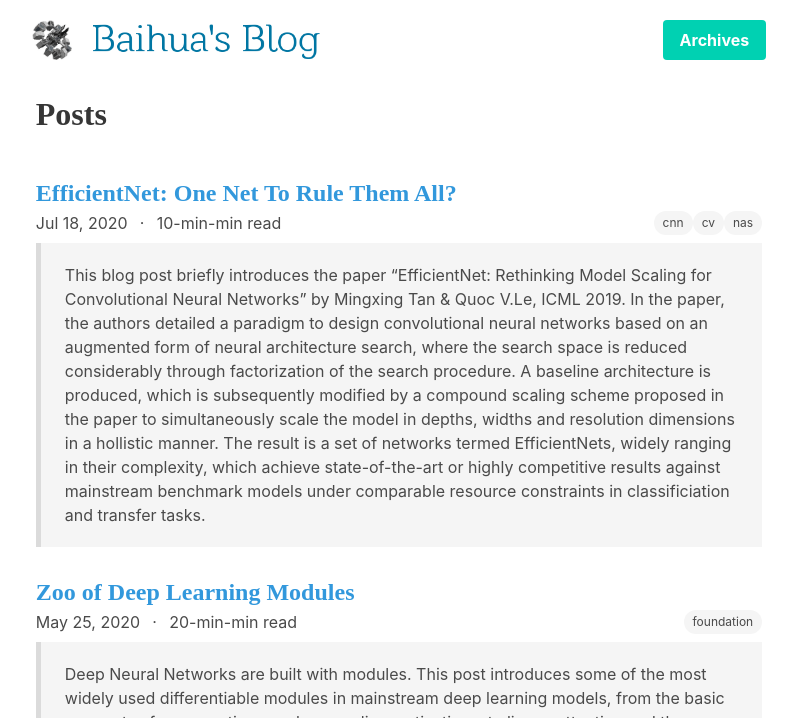
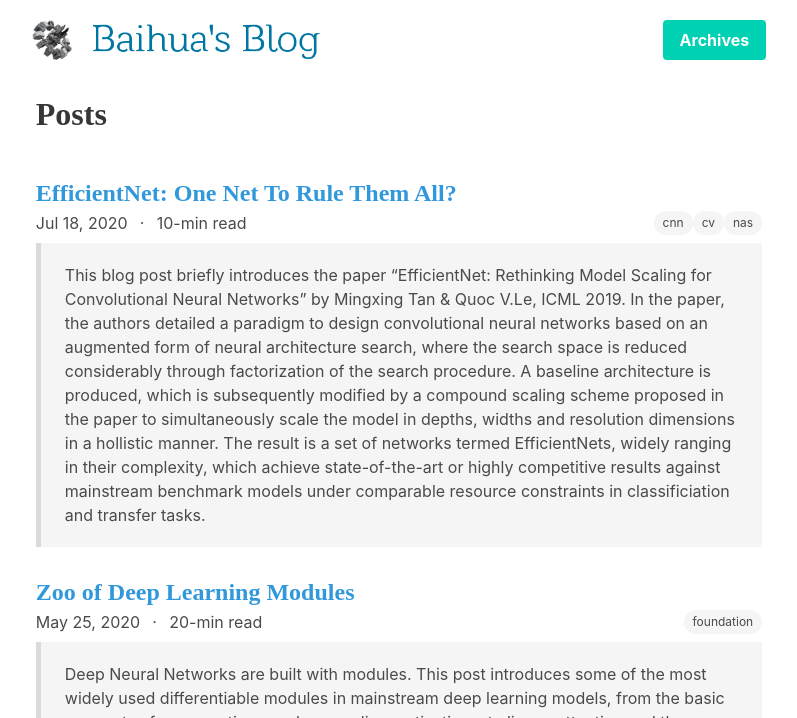
Before and after one commit to baihuaxie/baihuaxie.github.io, a Jekyll site: the page built from index.md, in a window 1280 px wide. Shown: the top 718 px of the page, without its empty margins (241-1038 px from the left). Built offline with Jekyll 4.4.1, drawn with Linux system fonts in a browser that asks for light colours.

Commit message:
07/20: fix post listing 'min read' display

```diff
--- a/_layouts/home.html
+++ b/_layouts/home.html
@@ -24,7 +24,7 @@ layout: default
           </div>
           <!-- mins read -->
           <div class="level-item">
-            <span>&middot;&ensp; {{ post.mins | append: '-' | append: 'min read' }}</span>
+            <span>&middot;&ensp; {{ post.mins | append: ' read' }}</span>
           </div>
         </div>
 
```
